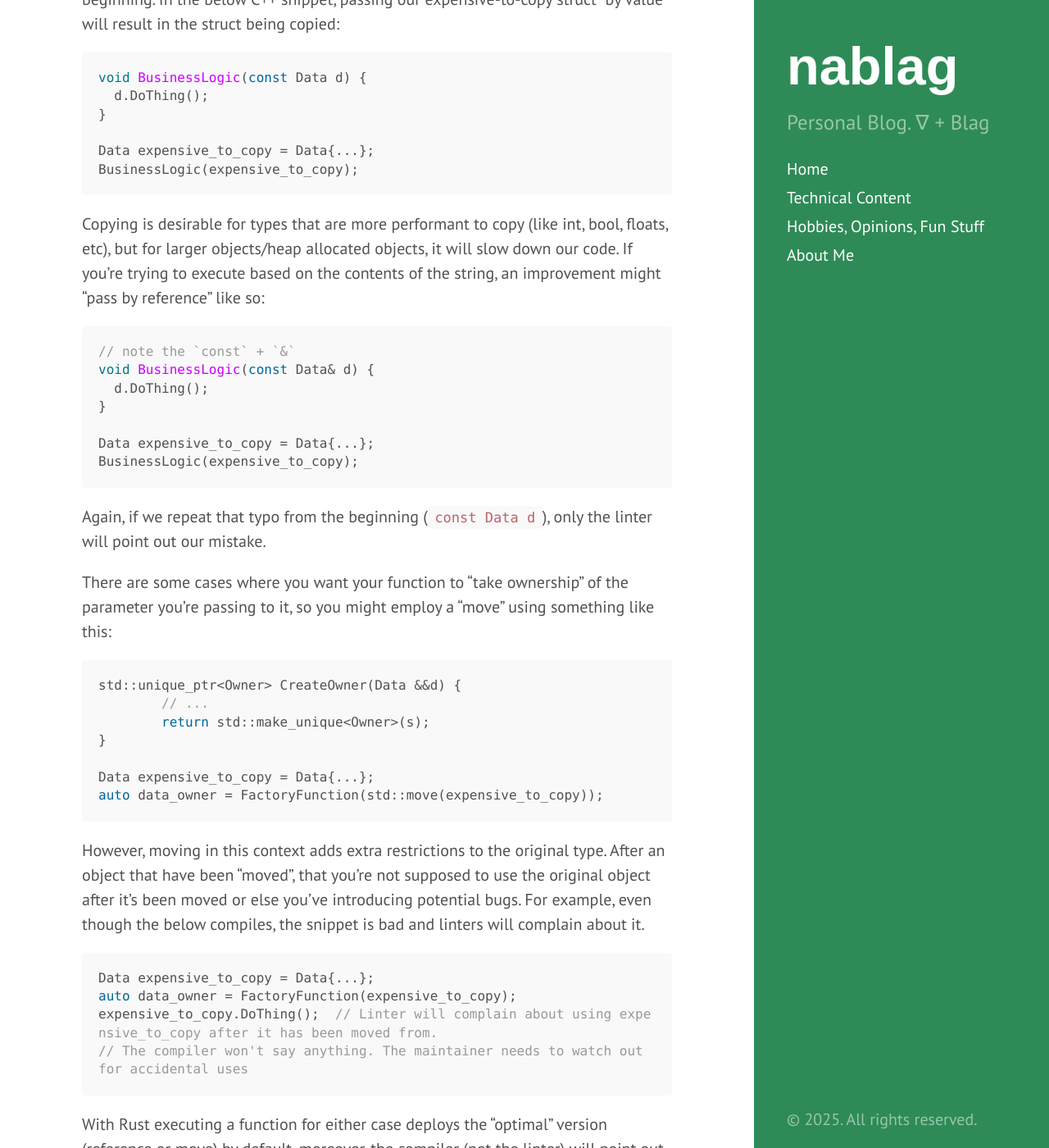
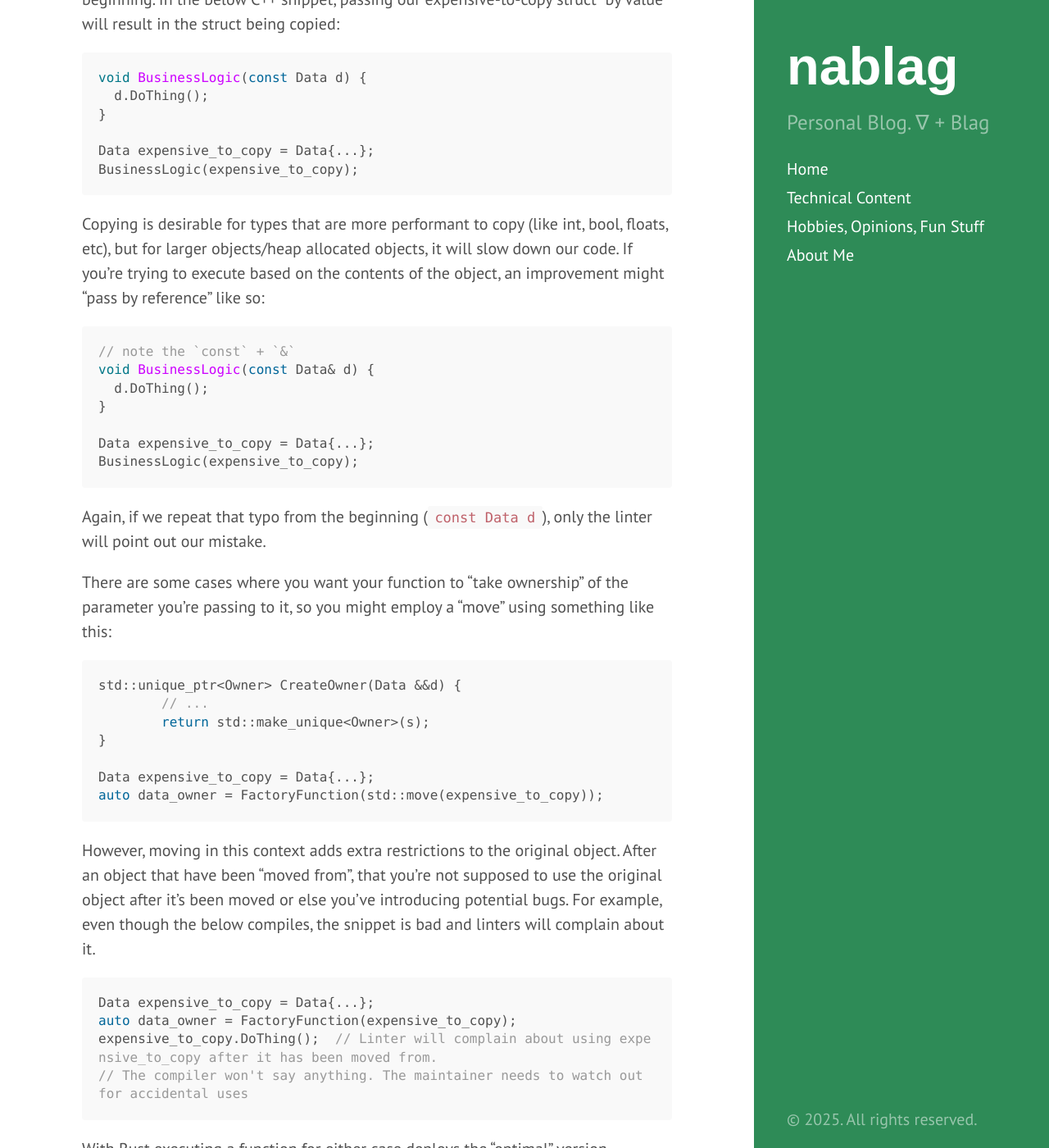
Before and after one commit to tedkim97/tedkim97.github.io, a Jekyll site: the page built from _posts/2025-08-30-rust_cpp_reference_mistakes.md, in a window 1280 px wide and 1400 px high, scrolled down 1863 px. Shown: the whole window at 82% size. Built offline with Jekyll 4.4.1, drawn with Linux system fonts in a browser that asks for light colours; some of the changed text lies outside the part shown.

Commit message:
last minute word adjustments/corrections && git push

````diff
--- a/_posts/2025-08-30-rust_cpp_reference_mistakes.md
+++ b/_posts/2025-08-30-rust_cpp_reference_mistakes.md
@@ -64,7 +64,7 @@ Data expensive_to_copy = Data{...};
 BusinessLogic(expensive_to_copy);
 ```
 
-Copying is desirable for types that are more performant to copy (like int, bool, floats, etc), but for larger objects/heap allocated objects, it will slow down our code. If you're trying to execute based on the contents of the string, an improvement might "pass by reference" like so:
+Copying is desirable for types that are more performant to copy (like int, bool, floats, etc), but for larger objects/heap allocated objects, it will slow down our code. If you're trying to execute based on the contents of the object, an improvement might "pass by reference" like so:
 
 ```cpp
 // note the `const` + `&`
@@ -90,7 +90,7 @@ Data expensive_to_copy = Data{...};
 auto data_owner = FactoryFunction(std::move(expensive_to_copy));
 ```
 
-However, moving in this context adds extra restrictions to the original type. After an object that have been "moved", that you're not supposed to use the original object after it's been moved or else you've introducing potential bugs. For example, even though the below compiles, the snippet is bad and linters will complain about it.
+However, moving in this context adds extra restrictions to the original object. After an object that have been "moved from", that you're not supposed to use the original object after it's been moved or else you've introducing potential bugs. For example, even though the below compiles, the snippet is bad and linters will complain about it.
 
 ```cpp
 Data expensive_to_copy = Data{...};
````
Also changed, not shown: other parts of _posts/2025-08-30-rust_cpp_reference_mistakes.md (+1 -1 lines).
